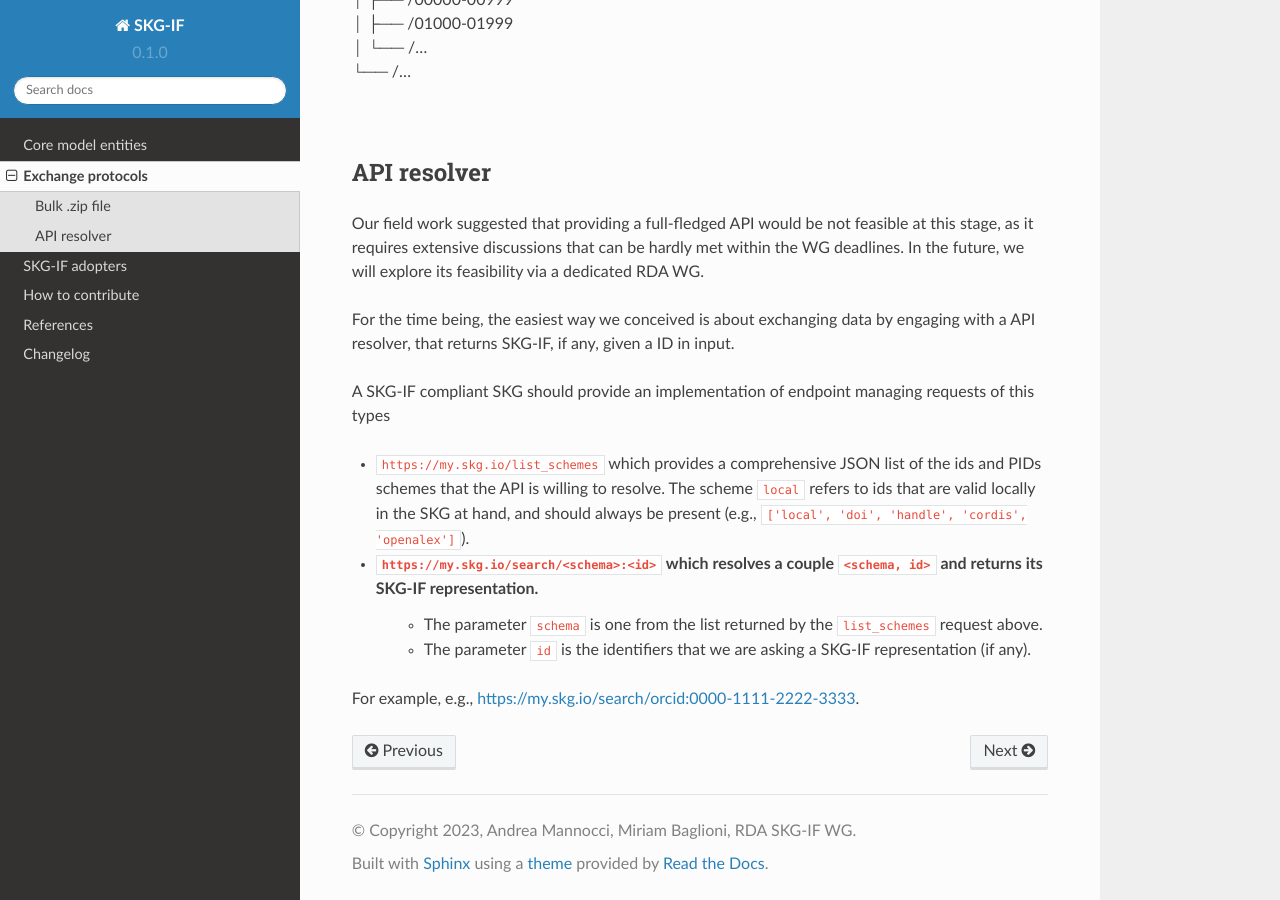
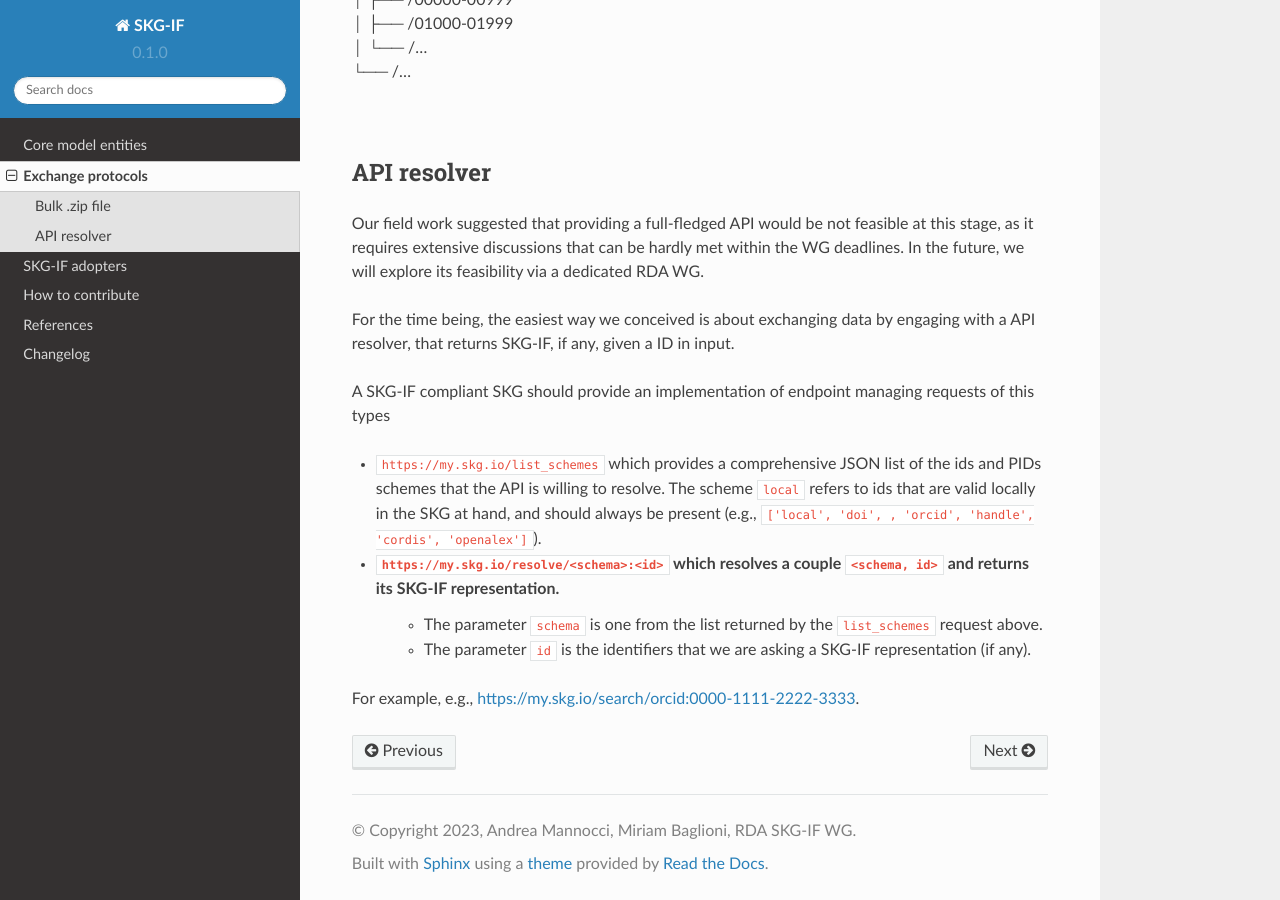
Before and after one commit to andremann/SKG-IF, a Sphinx documentation site: the page built from docs/source/exchange.rst, in a window 1280 px wide and 900 px high, scrolled down 853 px. Built offline with Sphinx 7.4.7 and the Read the Docs theme 2.0.0, drawn with Linux system fonts in a browser that asks for light colours; pages that are not in the unit, such as notebooks, are missing from menus.

Commit message:
changed api resolver endpoint

```diff
--- a/docs/source/exchange.rst
+++ b/docs/source/exchange.rst
@@ -48,8 +48,8 @@ For the time being, the easiest way we conceived is about exchanging data by eng
 
 A SKG-IF compliant SKG should provide an implementation of endpoint managing requests of this types
 
-* ``https://my.skg.io/list_schemes`` which provides a comprehensive JSON list of the ids and PIDs schemes that the API is willing to resolve. The scheme ``local`` refers to ids that are valid locally in the SKG at hand, and should always be present (e.g., ``['local', 'doi', 'handle', 'cordis', 'openalex']``).
-* ``https://my.skg.io/search/<schema>:<id>`` which resolves a couple ``<schema, id>`` and returns its SKG-IF representation.
+* ``https://my.skg.io/list_schemes`` which provides a comprehensive JSON list of the ids and PIDs schemes that the API is willing to resolve. The scheme ``local`` refers to ids that are valid locally in the SKG at hand, and should always be present (e.g., ``['local', 'doi', , 'orcid', 'handle', 'cordis', 'openalex']``).
+* ``https://my.skg.io/resolve/<schema>:<id>`` which resolves a couple ``<schema, id>`` and returns its SKG-IF representation.
    * The parameter ``schema`` is one from the list returned by the ``list_schemes`` request above.
    * The parameter ``id`` is the identifiers that we are asking a SKG-IF representation (if any).
 For example, e.g., https://my.skg.io/search/orcid:0000-1111-2222-3333.
```
